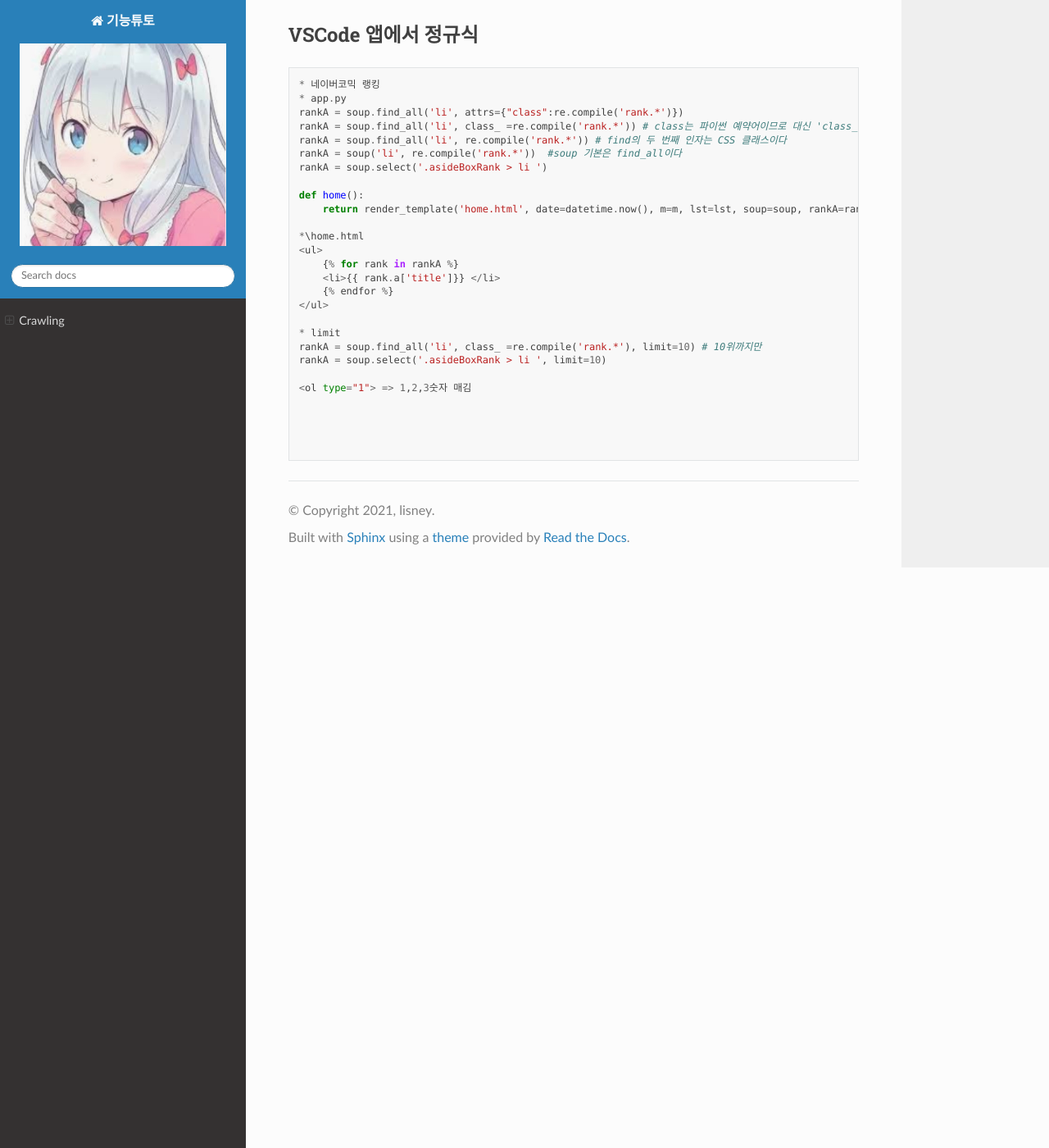
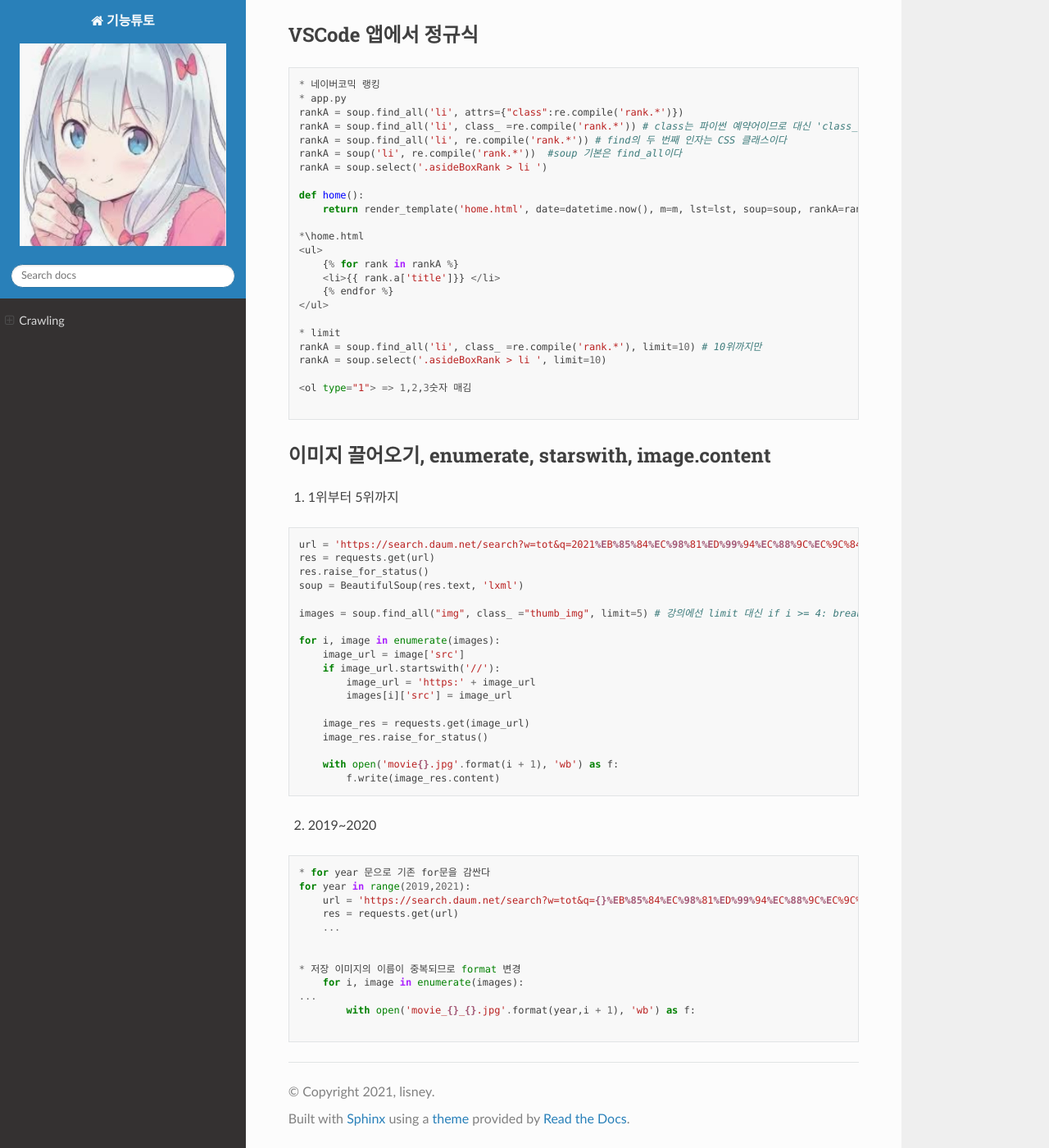
Before and after one commit to lisney/RTD, a Sphinx documentation site: the page built from docs/source/new/flask_upcrawl.md, in a window 1280 px wide and 1400 px high, scrolled down 1731 px. Shown: the whole window at 82% size. Built offline with Sphinx 7.4.7 and the Read the Docs theme 2.0.0, drawn with Linux system fonts in a browser that asks for light colours; pages that are not in the unit, such as notebooks, are missing from menus.

Commit message:
Update flask_upcrawl.md

````diff
--- a/docs/source/new/flask_upcrawl.md
+++ b/docs/source/new/flask_upcrawl.md
@@ -107,7 +107,50 @@ rankA = soup.select('.asideBoxRank > li ', limit=10)
 
 <ol type="1"> => 1,2,3숫자 매김
 
+```
 
+
+이미지 끌어오기, enumerate, starswith, image.content
+----------------
+
+1. 1위부터 5위까지
+
+```
+url = 'https://search.daum.net/search?w=tot&q=2021%EB%85%84%EC%98%81%ED%99%94%EC%88%9C%EC%9C%84&DA=MOR&rtmaxcoll=MOR'
+res = requests.get(url)
+res.raise_for_status()
+soup = BeautifulSoup(res.text, 'lxml')
+
+images = soup.find_all("img", class_ ="thumb_img", limit=5) # 강의에선 limit 대신 if i >= 4: break
+
+for i, image in enumerate(images):
+    image_url = image['src']
+    if image_url.startswith('//'):
+        image_url = 'https:' + image_url
+        images[i]['src'] = image_url
+
+    image_res = requests.get(image_url)
+    image_res.raise_for_status()
+
+    with open('movie{}.jpg'.format(i + 1), 'wb') as f:
+        f.write(image_res.content)
+```
+
+
+2. 2019~2020
 
 
 ```
+* for year 문으로 기존 for문을 감싼다
+for year in range(2019,2021):
+    url = 'https://search.daum.net/search?w=tot&q={}%EB%85%84%EC%98%81%ED%99%94%EC%88%9C%EC%9C%84&DA=MOR&rtmaxcoll=MOR'.format(year)
+    res = requests.get(url)
+    ...
+
+
+* 저장 이미지의 이름이 중복되므로 format 변경
+    for i, image in enumerate(images):
+...
+        with open('movie_{}_{}.jpg'.format(year,i + 1), 'wb') as f:
+
+```
````
